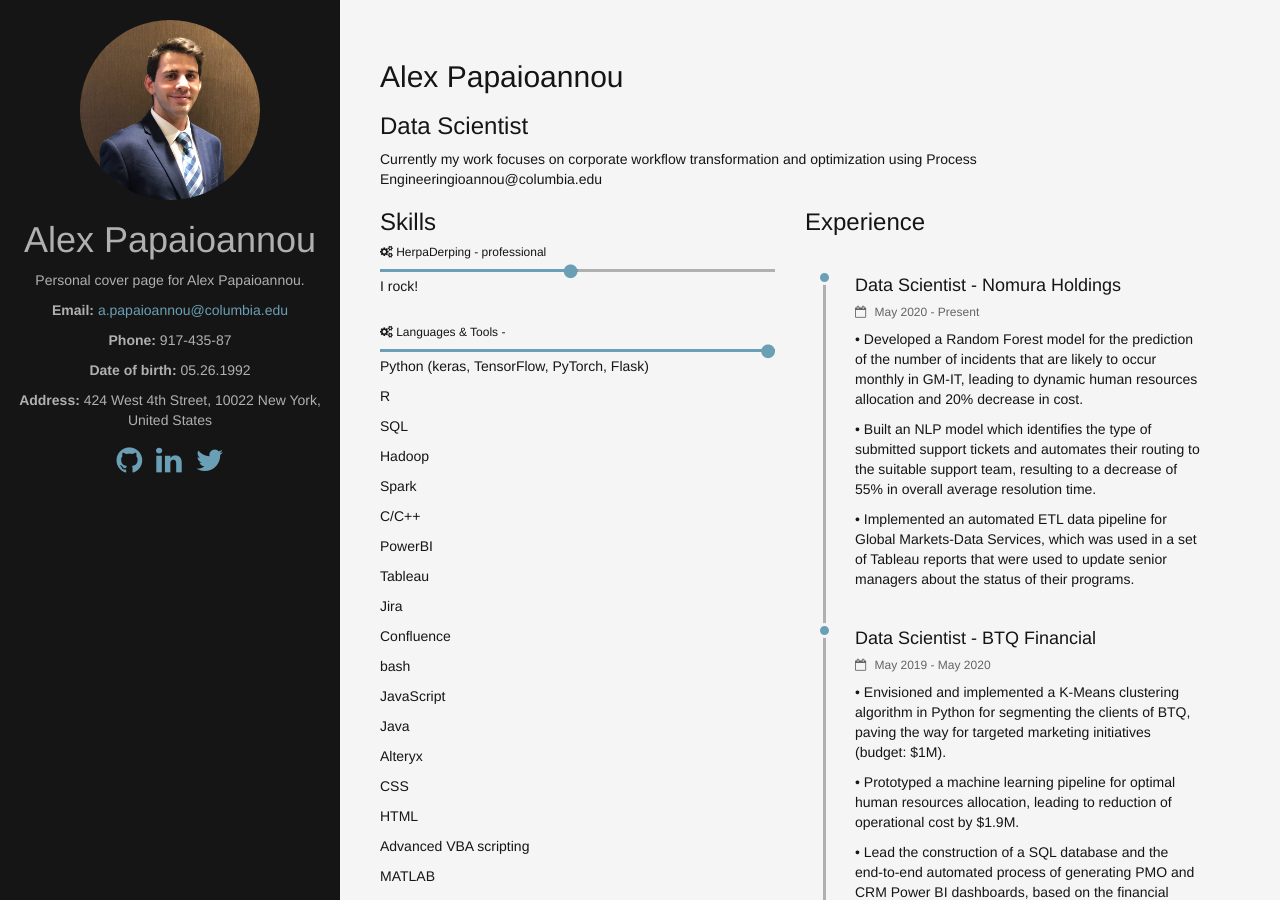
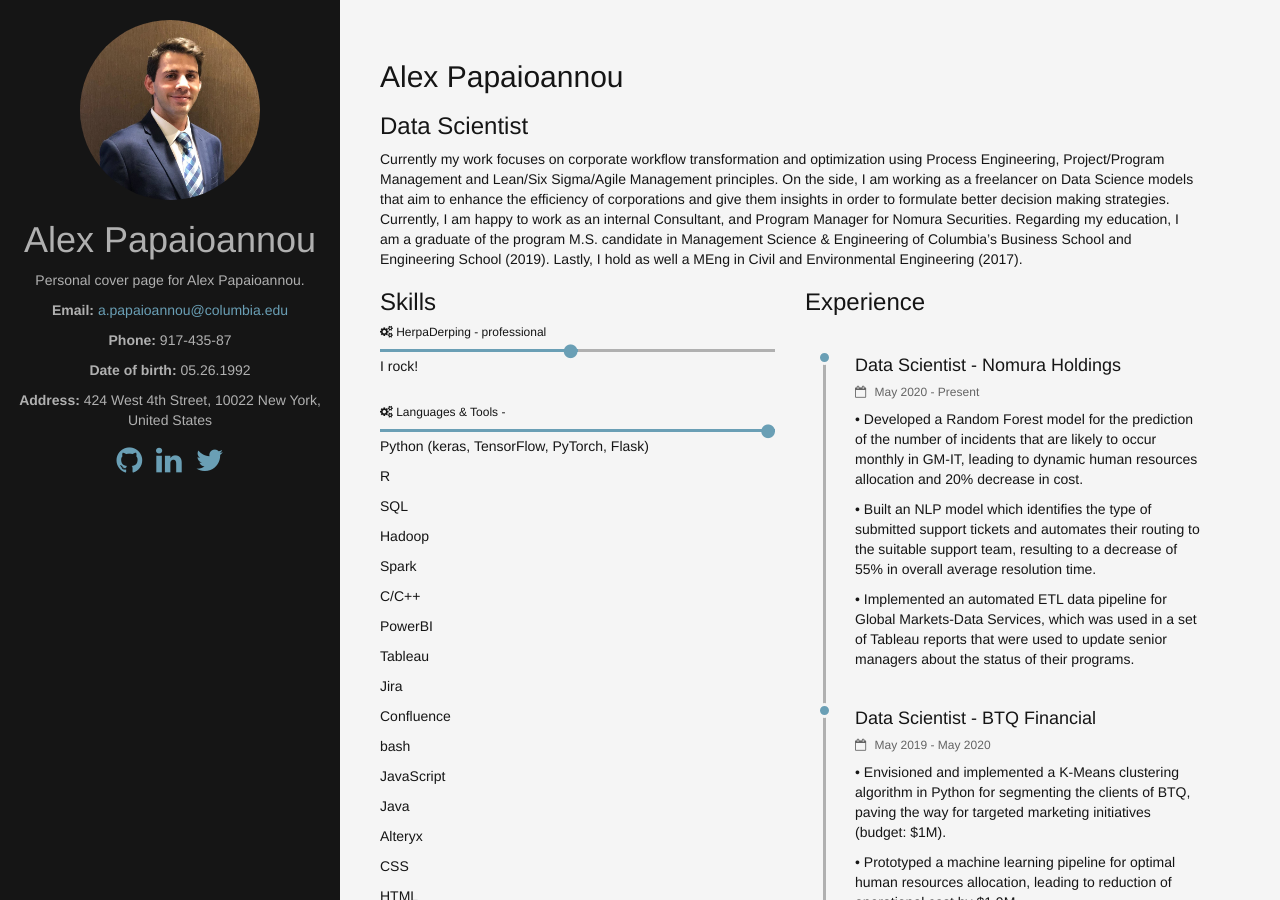
Before and after one commit to alex-papaioannou/home, a Jekyll site: the page built from index.html, in a window 1280 px wide and 900 px high. Built offline with Jekyll 4.4.1, drawn with Linux system fonts in a browser that asks for light colours; nearby versions of some CDN libraries.

Commit message:
Update _config.yml

```diff
--- a/_config.yml
+++ b/_config.yml
@@ -22,9 +22,16 @@ linkedin_url: https://www.linkedin.com/in/apapaio/ # Your linkedin public url
 twitter_handle: alexpap2018 # Your twitter handle
 
 abstract: > # Here you should write a brief summary about yourself.
-  Currently my work focuses on corporate workflow transformation and optimization using Process Engineeringioannou@columbia.edu
+  Currently my work focuses on corporate workflow transformation and optimization using Process Engineering, Project/Program Management and Lean/Six Sigma/Agile Management principles.
+
+  On the side, I am working as a freelancer on Data Science models that aim to enhance the efficiency of corporations and give them insights in order to formulate better decision making strategies.
+
+  Currently, I am happy to work as an internal Consultant, and Program Manager for Nomura Securities.
+
+  Regarding my education, I am a graduate of the program M.S. candidate in Management Science & Engineering of Columbia’s  Business School and Engineering School (2019). Lastly, I hold as well a MEng in Civil and Environmental Engineering (2017).
+
 description: > # Description for site meta, used by search engines.
-  Personal cover page for this test user.
+  #Personal cover page for this test user.
 theme: theme-default-blue # Color theme for the site.
 
 # Localization
```
